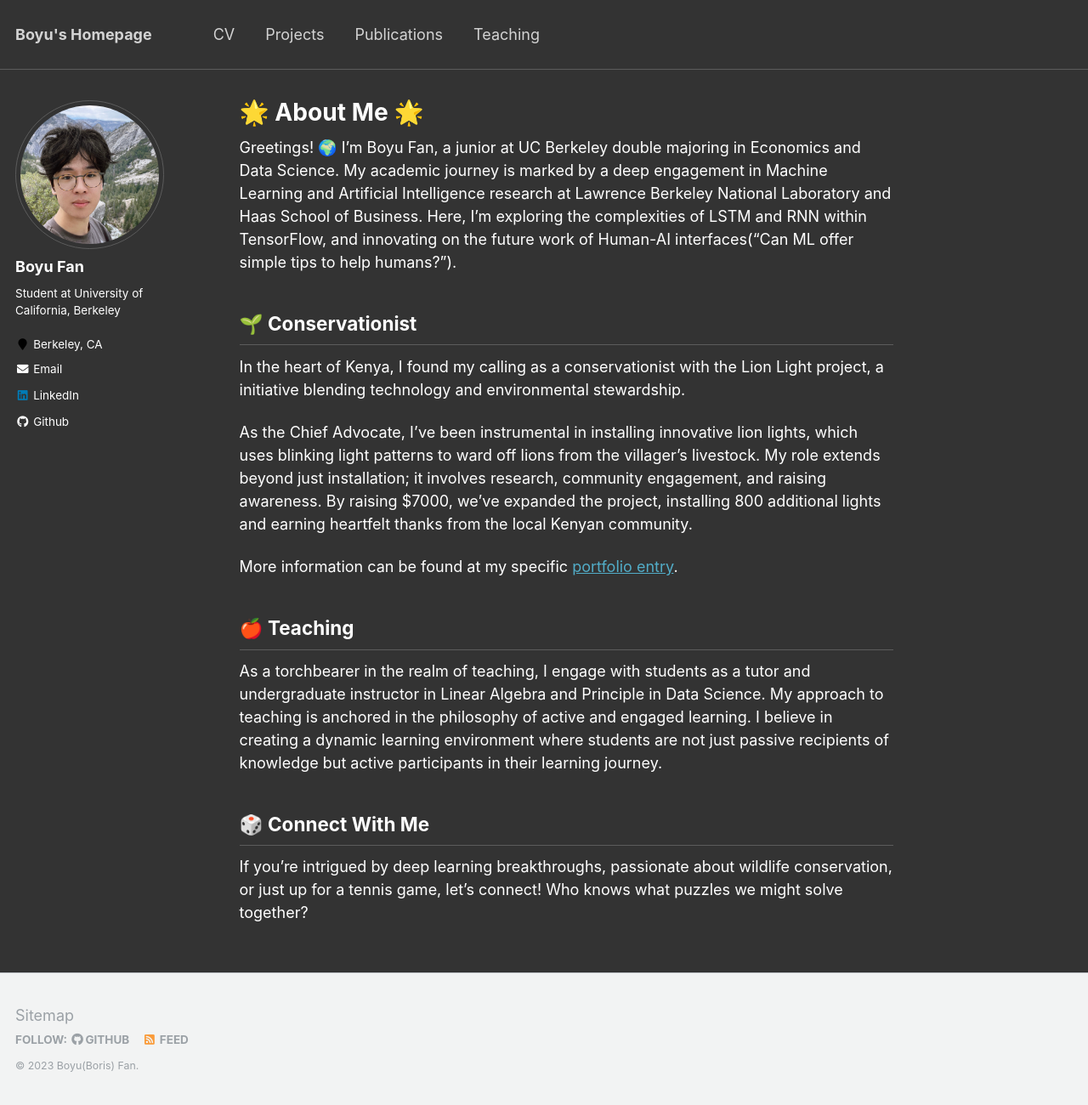
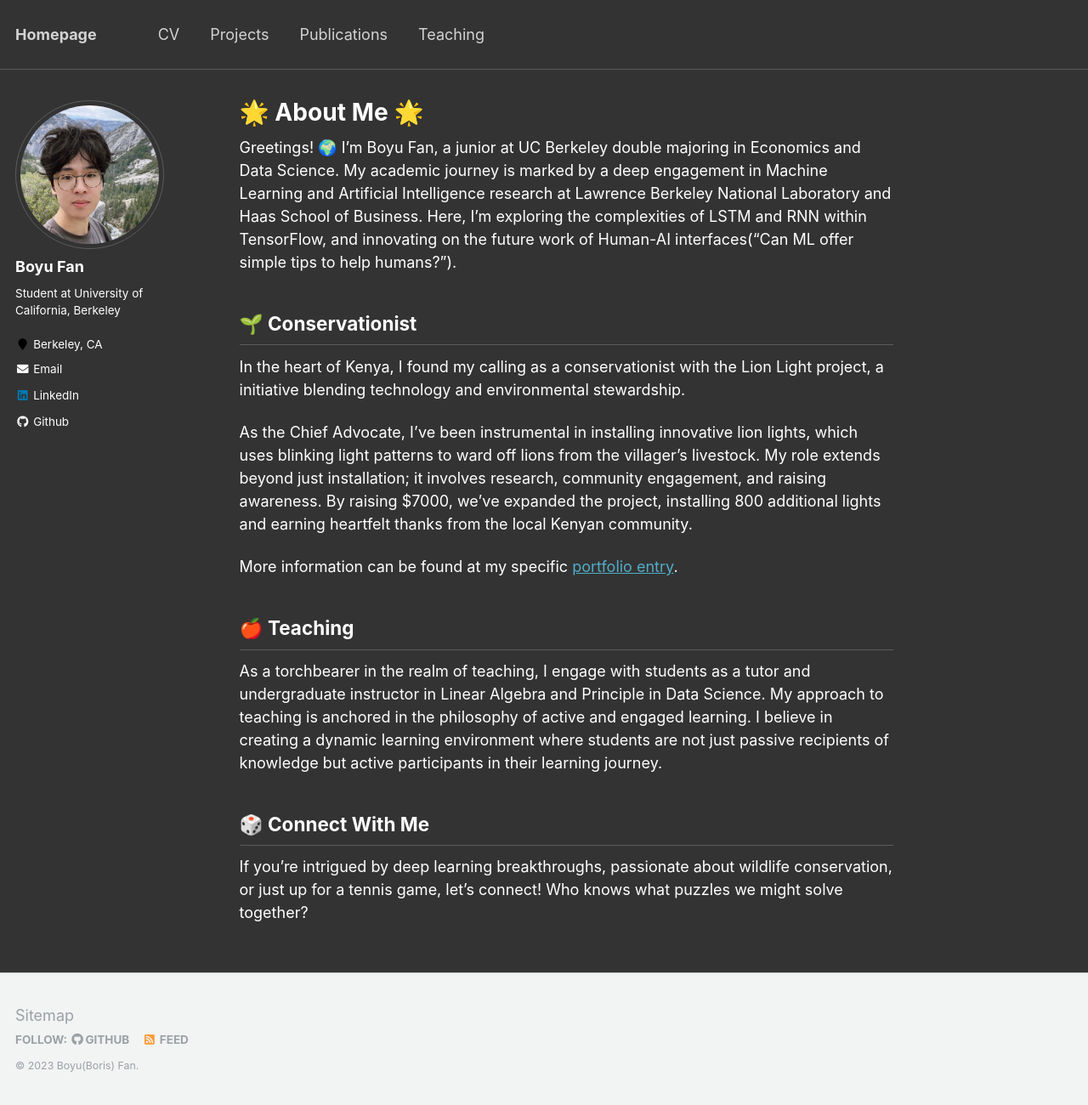
Before and after one commit to BoyuFan1/BoyuFan1, a Jekyll site: the page built from _pages/about.md, in a window 1280 px wide and 1300 px high. Shown: the whole window at 85% size. Built offline with Jekyll 4.4.1, drawn with Linux system fonts in a browser that asks for light colours.

Commit message:
Update _config.yml

```diff
--- a/_config.yml
+++ b/_config.yml
@@ -7,7 +7,7 @@
 
 # Site Settings
 locale                   : "en-US"
-title                    : "Boyu's Homepage"
+title                    : "Homepage"
 title_separator          : "-"
 name                     : &name "Boyu(Boris) Fan"
 description              : &description "personal description"
```
